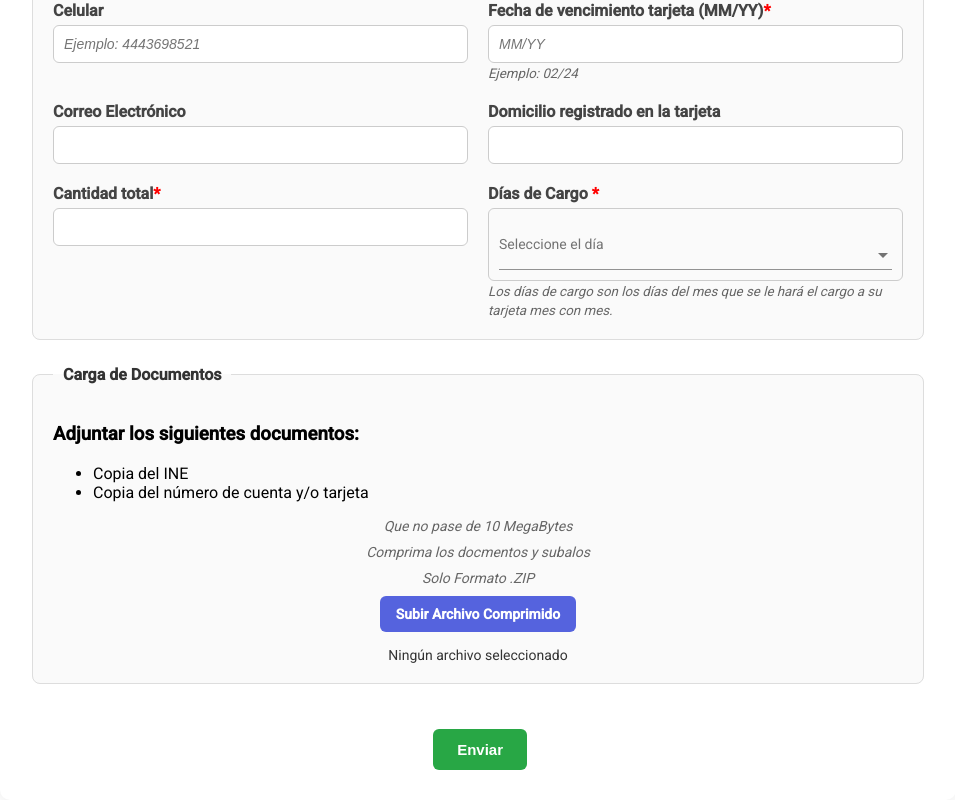
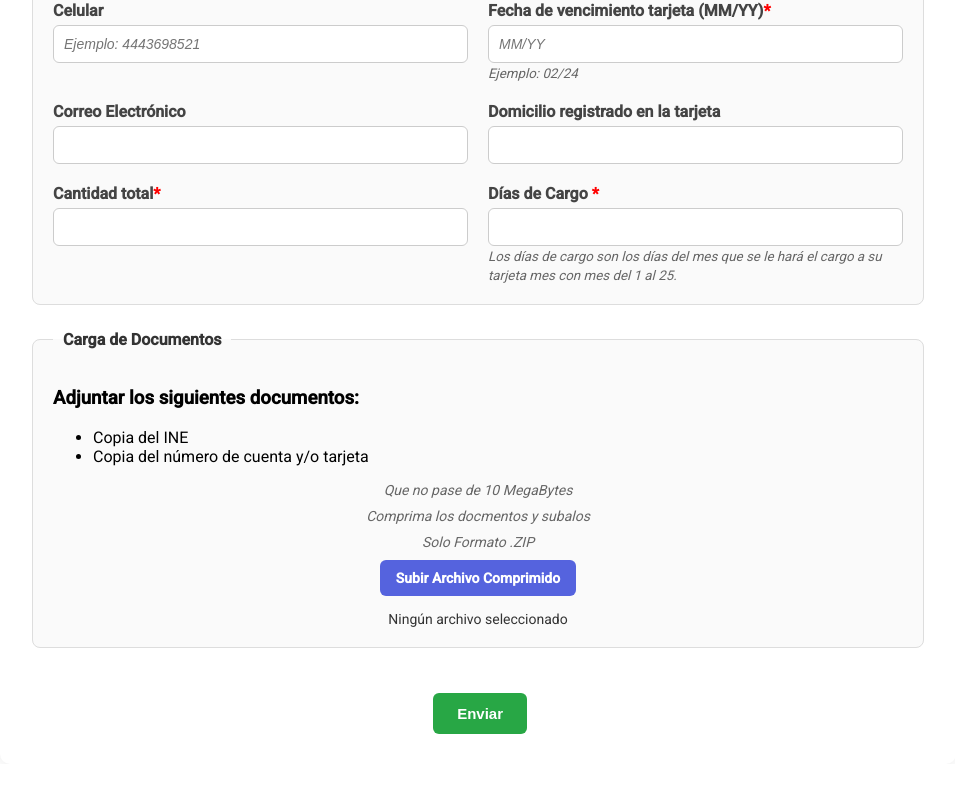
Before and after one commit to Chuyini/DomiciliarCliente, an Angular app: page / in a window 1280 px wide. Shown: the part 787-1587 px from the top of the page, without its empty margins (162-1117 px from the left). After the commit the page ends 1551 px from the top, so only its background shows below. Built offline with nearby package versions, Linux system fonts and the light colour scheme.

Commit message:
fix input payday

```diff
--- a/src/app/components/form/form.component.css
+++ b/src/app/components/form/form.component.css
@@ -95,6 +95,7 @@ span {
 input[type="text"],
 input[type="email"],
 input[type="tel"],
+input[type="number"],
 .custom-ng-select {
   width: 100%;
   padding: 10px;
--- a/src/app/components/form/form.component.html
+++ b/src/app/components/form/form.component.html
@@ -61,7 +61,7 @@
 
         <div>
           <label for="dueDate">Fecha de vencimiento tarjeta (MM/YY)<span>*</span></label>
-          <input type="text" id="dueDate" name="dueDate"  [(ngModel)]="dueDate" placeholder="MM/YY"
+          <input type="text" id="dueDate" name="dueDate" [(ngModel)]="dueDate" placeholder="MM/YY"
             pattern="^(0[1-9]|1[0-2])\\/\\d{2}$" />
           <small style="font-style: italic; color: #666;">Ejemplo: 02/24</small>
         </div>
@@ -83,7 +83,9 @@
 
         <div>
           <label for="hiring">Días de Cargo <span>*</span></label>
-          <ng-select [items]="daysPay" bindLabel="day" bindValue="day" placeholder="Seleccione el día
+          <input type="number" min="1" max="25" id="daysPay" name="daysPay" [(ngModel)]="dayPayOpen"
+  oninput="if (this.value !== '' && this.value < 1) this.value = 1; if (this.value !== '' && this.value > 25) this.value = 25; if (this.value.length > 2) this.value = this.value.slice(0, 2);" />
+          <!-- <ng-select [items]="daysPay" bindLabel="day" bindValue="day" placeholder="Seleccione el día
           " [(ngModel)]="dayPaySelected" [multiple]="false" name="daysPay" class="custom-ng-select" [clearable]="true"
             [searchable]="true" dropdownPosition="auto">
             <ng-template #ngOptionTemplate let-item="item">
@@ -91,9 +93,9 @@
                 <span> {{ item.id }} - {{ item.day }}</span>
               </div>
             </ng-template>
-          </ng-select>
+          </ng-select> -->
           <small style="font-style: italic; color: #666;">
-            Los días de cargo son los días del mes que se le hará el cargo a su tarjeta mes con mes.
+            Los días de cargo son los días del mes que se le hará el cargo a su tarjeta mes con mes del 1 al 25.
           </small>
         </div>
       </div>
--- a/src/app/components/form/form.component.ts
+++ b/src/app/components/form/form.component.ts
@@ -32,6 +32,7 @@ export class FormComponent {
   fileBank: File | null = null;
   fileZip: File | null = null;
 
+  dayPayOpen: any;
 
 
   typeService = [
```
